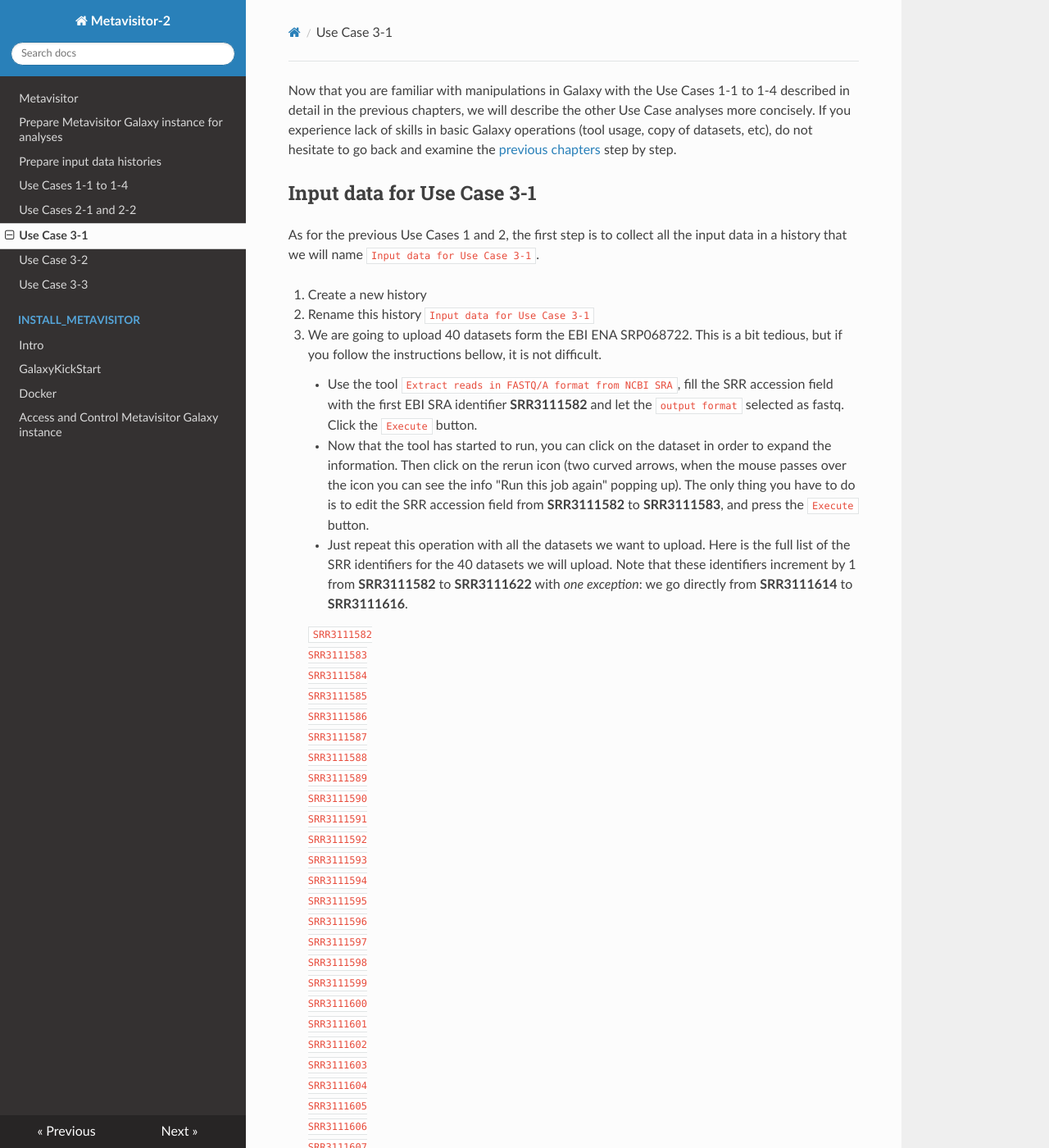
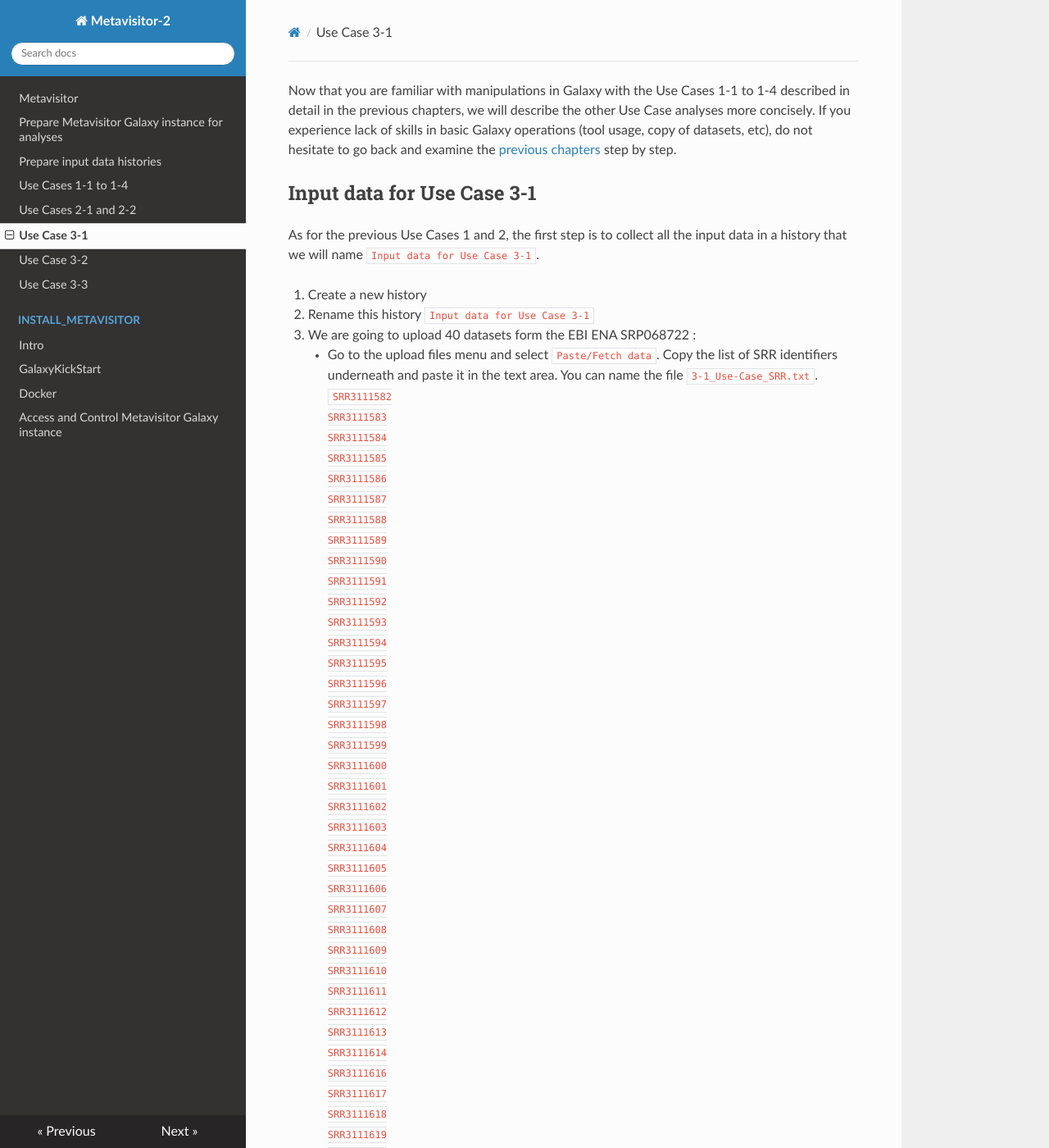
Before and after one commit to ARTbio/metavisitor, an MkDocs documentation site: the page built from docs/use_case_3-1.md, in a window 1280 px wide and 1400 px high. Shown: the whole window at 82% size. Built offline with MkDocs 1.6.1, drawn with Linux system fonts in a browser that asks for light colours; nearby versions of some CDN libraries; old or Windows-style settings are respelled for this version of MkDocs; some of the changed text lies outside the part shown.

Commit message:
update use-case 3-1 input data uploading

````diff
--- a/docs/use_case_3-1.md
+++ b/docs/use_case_3-1.md
@@ -7,11 +7,8 @@ As for the previous Use Cases 1 and 2, the first step is to collect all the inpu
 
 1. Create a new history
 - Rename this history `Input data for Use Case 3-1`
-- We are going to upload 40 datasets form the EBI ENA SRP068722. This is a bit tedious, but if you follow the instructions bellow, it is not difficult.
-    - Use the tool `Extract reads in FASTQ/A format from NCBI SRA`, fill the SRR accession field with the first EBI SRA identifier **SRR3111582** and let the `output format` selected as fastq. Click the `Execute` button.
-    - Now that the tool has started to run, you can click on the dataset in order to expand the information. Then click on the rerun icon (two curved arrows, when the mouse passes over the icon you can see the info "Run this job again" popping up). The only thing you have to do is to edit the SRR accession field from **SRR3111582** to **SRR3111583**, and press the  `Execute` button.
-    - Just repeat this operation with all the datasets we want to upload. Here is the full list of the SRR identifiers for the 40 datasets we will upload. Note that these identifiers increment by 1 from **SRR3111582** to **SRR3111622** with *one exception*: we go directly from **SRR3111614** to **SRR3111616**.
-
+- We are going to upload 40 datasets form the EBI ENA SRP068722 :
+    - Go to the upload files menu and select `Paste/Fetch data`. Copy the list of SRR identifiers underneath and paste it in the text area. You can name the file `3-1_Use-Case_SRR.txt`.
     ```
     SRR3111582
     SRR3111583
@@ -54,11 +51,12 @@ As for the previous Use Cases 1 and 2, the first step is to collect all the inpu
     SRR3111621
     SRR3111622
     ```
-
-4. For each of the 40 imported datasets, click the pencil icon, and change the datatype to `fastqsanger`. Be systematic, do it for all datasets 1 to 40.
-5. Click on the checked box icon in the history's top menu, check all 40 datasets (`All` button), and `For all selected`, `Build a dataset list` that you name "SRP068722".
-6. Copy the `vir1 nucleotide BLAST database` from the `References` history to the current history `Input data for Use Case 3-1`.
-7. Now we still have to associate sequencing dataset coming from the same patient. We are going to use the tool `Concatenate multiple datasets` to merge multiple datasets in a fastq file.
+    - Use the tool `Extract reads in FASTQ/A format from NCBI SRA`, select `List of SRA accession, one per line`from `select input type`. Click the `Execute` button.
+    - When the tool is finished running you should have 2 new dataset collections in your history, one of them is empty. Delete the empty collection and verify that you have 40 pairs in the second collection.
+    - If you are missing some sequences you just have to re-do the steps above with only the missing identifiers. Once done, merge the collections using the tool `Merge Collections`.
+    - Rename the collection to `SRP068722`.
+2. Copy the `vir1 nucleotide BLAST database` from the `References` history to the current history `Input data for Use Case 3-1`.
+3. Now we still have to associate sequencing dataset coming from the same patient. We are going to use the tool `Concatenate multiple datasets` to merge multiple datasets in a fastq file.
     - For patient 0450-318, use `Concatenate multiple datasets` and select the datasets SRR3111582 to SRR3111587. Run the tool and rename the dataset "patient 0450-318"
     - For patient 0387-272, use `Concatenate multiple datasets` and select the datasets SRR3111588 to SRR3111593. Run the tool and rename the dataset "patient 0387-272"
     - For patient 0629-453, use `Concatenate multiple datasets` and select the datasets SRR3111594 to SRR3111599. Run the tool and rename the dataset "patient 0629-453"
@@ -72,8 +70,8 @@ As for the previous Use Cases 1 and 2, the first step is to collect all the inpu
      - For patient 0518-370neg, use `Concatenate multiple datasets` and select the datasets SRR3111617 and SRR3111618. Run the tool and rename the dataset "patient 0518-370neg"
      - For patient 0560-420neg, use `Concatenate multiple datasets` and select the datasets SRR3111619 and SRR3111620. Run the tool and rename the dataset "patient 0560-420neg"
      - For patient 0575-419neg, use `Concatenate multiple datasets` and select the datasets SRR3111621 and SRR3111622. Run the tool and rename the dataset "patient 0575-419neg"
-8. The last action to perform in this history is to create a dataset collection of patient datasets: Click on the checked box icon in the history's top menu, check the "patient... " datasets we have just generated by concatenation (13 datasets), and `For all selected`, `Build a dataset list` that you name "patient collection".
-9. We are done.
+4. The last action to perform in this history is to create a dataset collection of patient datasets: Click on the checked box icon in the history's top menu, check the "patient... " datasets we have just generated by concatenation (13 datasets), and `For all selected`, `Build a dataset list` that you name "patient collection".
+5. We are done.
 
 ## History for Use Case 3-1
 1. Stay in the history `Input data for Use Case 3-1`
````
